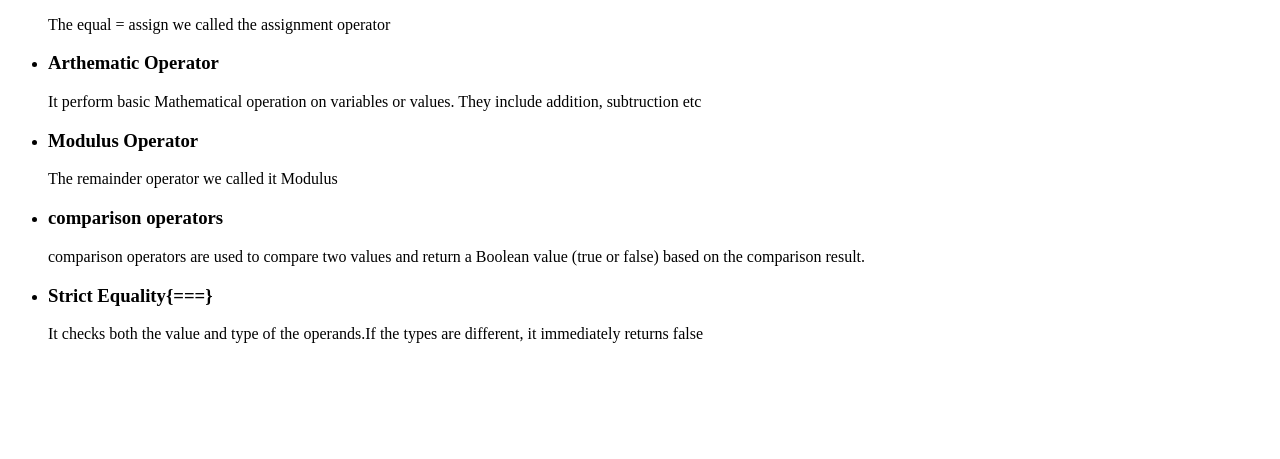
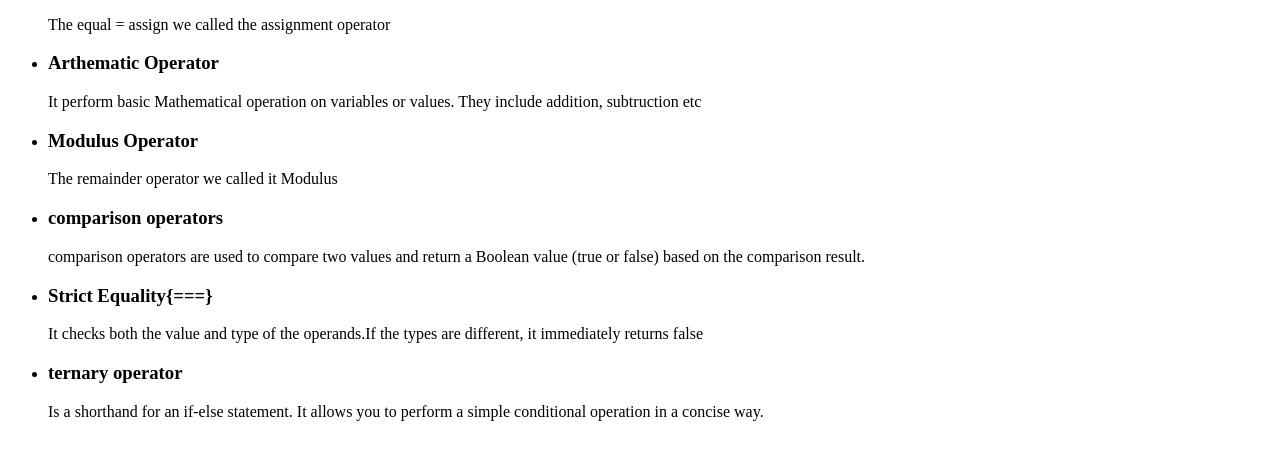
Before and after one commit to ShahabRasool/Basic-JavaScript, a plain HTML site: page index.html in a window 1280 px wide. Shown: the part 209-668 px from the top of the page. Drawn offline with Linux system fonts and the light colour scheme.

Commit message:
Expression and types

```diff
--- a/index.html
+++ b/index.html
@@ -42,6 +42,10 @@ The combination of operand and operator is called Expression
             <h3>Strict Equality{===}</h3>
             <p> It checks both the value and type of the operands.If the types are different, it immediately returns false </p>
         </li>
+        <li>
+            <h3>ternary operator </h3>
+            <p> Is a shorthand for an if-else statement. It allows you to perform a simple conditional operation in a concise way.</p>
+        </li>
     </ul>
 </div>
 
--- a/index.js
+++ b/index.js
@@ -38,3 +38,7 @@ console.log(true + true);
 // Comparsion operator
 
 // console.log(5==="5");
+// Ternary operator
+let age = 15;
+let message = age >= 18 ? "Yes" : "No";
+console.log(message);
```
